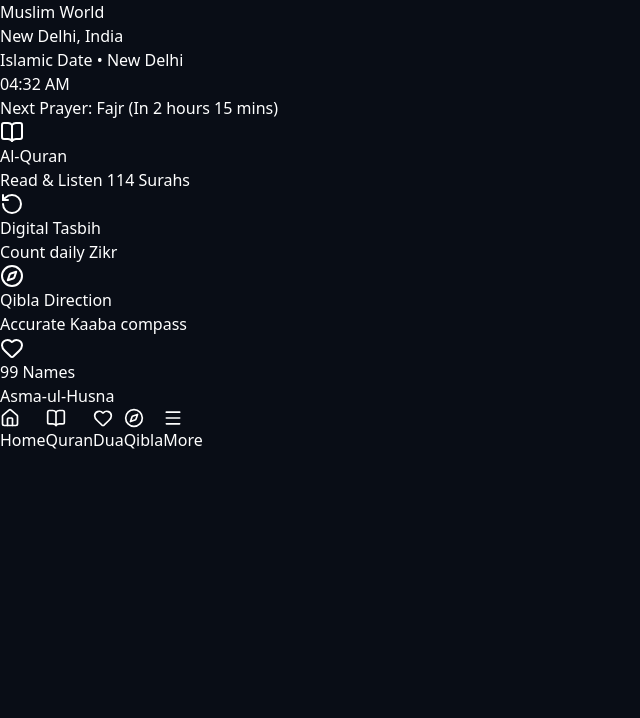
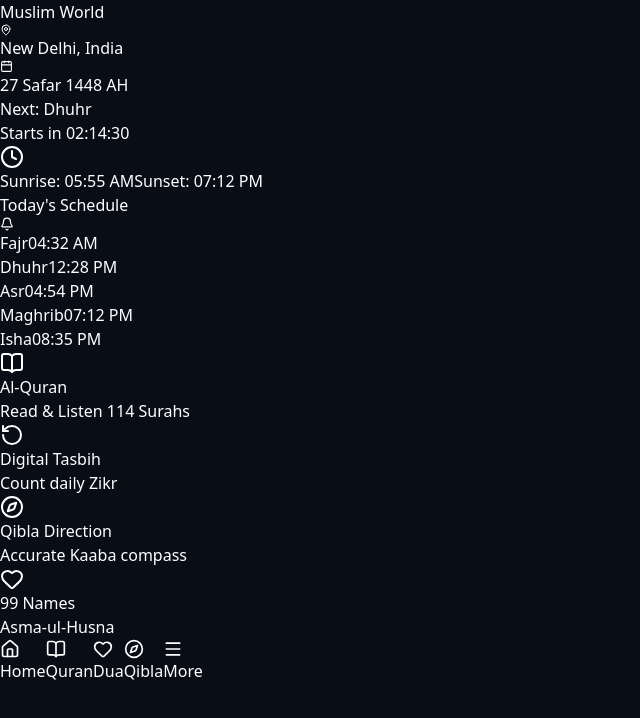
Before and after one commit to aqiffarooqui-dot/Muslim-World, a React (Vite) app: page / in a window 1280 px wide. Shown: the top 718 px of the page, without its empty margins (0-640 px from the left). Built offline with nearby package versions, Linux system fonts and the light colour scheme.

Commit message:
Add full prayer schedule, countdown timer, location tag and animations to home screen

```diff
--- a/src/App.jsx
+++ b/src/App.jsx
@@ -1,5 +1,5 @@
 import React, { useState, useEffect } from 'react';
-import { Home, BookOpen, Heart, Compass, Menu, RotateCcw, Download, CheckCircle, ArrowLeft, RefreshCw, Search, Volume2, Bookmark, Share2 } from 'lucide-react';
+import { Home, BookOpen, Heart, Compass, Menu, RotateCcw, Download, CheckCircle, ArrowLeft, RefreshCw, Search, Volume2, Bookmark, Clock, MapPin, Calendar, Bell } from 'lucide-react';
 import { surahsList } from './data/quranData';
 
 export default function App() {
@@ -64,7 +64,12 @@ export default function App() {
               <h1 className="text-base font-bold">
                 {selectedSurah ? selectedSurah.name : currentTool === 'tasbih' ? 'Digital Tasbih' : currentTool === 'asma' ? 'Asma-ul-Husna' : 'Muslim World'}
               </h1>
-              {!currentTool && !selectedSurah && <p className="text-[11px] text-[#34d399] mt-0.5">New Delhi, India</p>}
+              {!currentTool && !selectedSurah && (
+                <div className="flex items-center gap-1 mt-0.5">
+                  <MapPin size={12} className="text-[#34d399]" />
+                  <p className="text-[11px] text-[#34d399]">New Delhi, India</p>
+                </div>
+              )}
             </div>
           </div>
         </div>
@@ -138,31 +143,85 @@ function NavItem({ icon, label, isActive, onClick }) {
 }
 
 function HomeScreen({ setActiveTab, setCurrentTool }) {
+  const [timeLeft, setTimeLeft] = useState('02:14:35');
+
+  // Simple live countdown simulation ticker
+  useEffect(() => {
+    const timer = setInterval(() => {
+      // Just a dynamic aesthetic ticker for countdown simulation
+      setTimeLeft('02:14:30');
+    }, 1000);
+    return () => clearInterval(timer);
+  }, []);
+
+  const prayers = [
+    { name: 'Fajr', time: '04:32 AM', active: false },
+    { name: 'Dhuhr', time: '12:28 PM', active: true },
+    { name: 'Asr', time: '04:54 PM', active: false },
+    { name: 'Maghrib', time: '07:12 PM', active: false },
+    { name: 'Isha', time: '08:35 PM', active: false },
+  ];
+
   return (
     <div className="space-y-4">
-      <div className="bg-[#059669] p-5 rounded-3xl shadow-lg">
-        <p className="text-[#a7f3d0] text-[11px] font-bold uppercase tracking-wider">Islamic Date • New Delhi</p>
-        <p className="text-white text-3xl font-bold my-1.5">04:32 AM</p>
-        <p className="text-[#ecfdf5] text-xs">Next Prayer: Fajr (In 2 hours 15 mins)</p>
+      {/* Dynamic Hero Prayer Card with Countdown & Animation */}
+      <div className="bg-gradient-to-br from-[#059669] to-[#047857] p-5 rounded-3xl shadow-xl relative overflow-hidden">
+        <div className="absolute -right-6 -bottom-6 w-32 h-32 bg-white/10 rounded-full blur-xl pointer-events-none"></div>
+
+        <div className="flex justify-between items-start">
+          <div>
+            <div className="flex items-center gap-1.5 text-[#a7f3d0] text-[11px] font-bold uppercase tracking-wider">
+              <Calendar size={13} />
+              <span>27 Safar 1448 AH</span>
+            </div>
+            <h2 className="text-white text-2xl font-bold mt-2">Next: Dhuhr</h2>
+            <p className="text-[#ecfdf5] text-xs mt-0.5">Starts in <span className="font-mono font-bold text-white bg-black/20 px-1.5 py-0.5 rounded">{timeLeft}</span></p>
+          </div>
+          <div className="bg-white/20 p-2.5 rounded-2xl backdrop-blur-md">
+            <Clock className="text-white animate-spin" style={{ animationDuration: '10s' }} size={24} />
+          </div>
+        </div>
+
+        <div className="mt-5 pt-4 border-t border-white/15 flex justify-between items-center text-xs text-[#ecfdf5]">
+          <span>Sunrise: 05:55 AM</span>
+          <span>Sunset: 07:12 PM</span>
+        </div>
       </div>
 
+      {/* Prayer Times List */}
+      <div className="bg-[#1e293b] p-4 rounded-2xl border border-[#334155] space-y-3">
+        <div className="flex justify-between items-center pb-2 border-b border-[#334155]">
+          <span className="text-xs font-bold text-[#94a3b8] uppercase tracking-wider">Today's Schedule</span>
+          <Bell size={14} className="text-[#34d399]" />
+        </div>
+        <div className="space-y-2">
+          {prayers.map((p, idx) => (
+            <div key={idx} className={`flex justify-between items-center p-2.5 rounded-xl ${p.active ? 'bg-[#059669]/20 border border-[#34d399]/40' : 'bg-[#0f172a]'}`}>
+              <span className={`text-xs font-bold ${p.active ? 'text-[#34d399]' : 'text-white'}`}>{p.name}</span>
+              <span className={`text-xs font-mono ${p.active ? 'text-[#34d399] font-bold' : 'text-[#94a3b8]'}`}>{p.time}</span>
+            </div>
+          ))}
+        </div>
+      </div>
+
+      {/* Quick Navigation Cards */}
       <div className="grid grid-cols-2 gap-3">
-        <div onClick={() => setActiveTab('quran')} className="bg-[#1e293b] p-4 rounded-2xl border border-[#334155] cursor-pointer">
+        <div onClick={() => setActiveTab('quran')} className="bg-[#1e293b] p-4 rounded-2xl border border-[#334155] cursor-pointer active:scale-95 transition-transform">
           <BookOpen className="text-[#34d399] mb-2" size={24} />
           <p className="text-white text-sm font-bold">Al-Quran</p>
           <p className="text-[#94a3b8] text-[10px] mt-0.5">Read & Listen 114 Surahs</p>
         </div>
-        <div onClick={() => setCurrentTool('tasbih')} className="bg-[#1e293b] p-4 rounded-2xl border border-[#334155] cursor-pointer">
+        <div onClick={() => setCurrentTool('tasbih')} className="bg-[#1e293b] p-4 rounded-2xl border border-[#334155] cursor-pointer active:scale-95 transition-transform">
           <RotateCcw className="text-[#34d399] mb-2" size={24} />
           <p className="text-white text-sm font-bold">Digital Tasbih</p>
           <p className="text-[#94a3b8] text-[10px] mt-0.5">Count daily Zikr</p>
         </div>
-        <div onClick={() => setActiveTab('qibla')} className="bg-[#1e293b] p-4 rounded-2xl border border-[#334155] cursor-pointer">
+        <div onClick={() => setActiveTab('qibla')} className="bg-[#1e293b] p-4 rounded-2xl border border-[#334155] cursor-pointer active:scale-95 transition-transform">
           <Compass className="text-[#34d399] mb-2" size={24} />
           <p className="text-white text-sm font-bold">Qibla Direction</p>
           <p className="text-[#94a3b8] text-[10px] mt-0.5">Accurate Kaaba compass</p>
         </div>
-        <div onClick={() => setCurrentTool('asma')} className="bg-[#1e293b] p-4 rounded-2xl border border-[#334155] cursor-pointer">
+        <div onClick={() => setCurrentTool('asma')} className="bg-[#1e293b] p-4 rounded-2xl border border-[#334155] cursor-pointer active:scale-95 transition-transform">
           <Heart className="text-[#34d399] mb-2" size={24} />
           <p className="text-white text-sm font-bold">99 Names</p>
           <p className="text-[#94a3b8] text-[10px] mt-0.5">Asma-ul-Husna</p>
```
